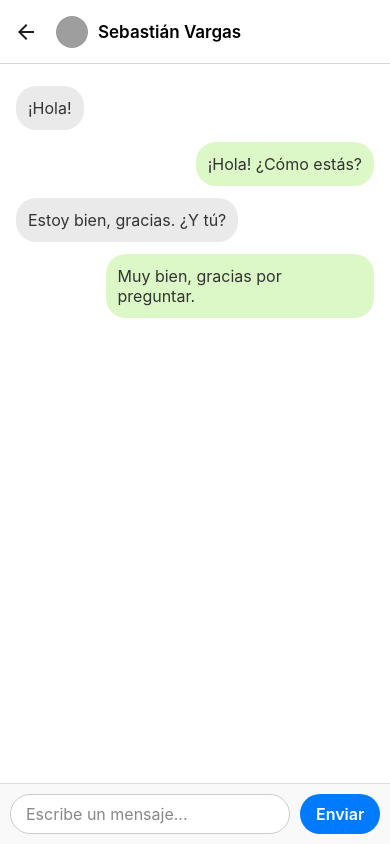
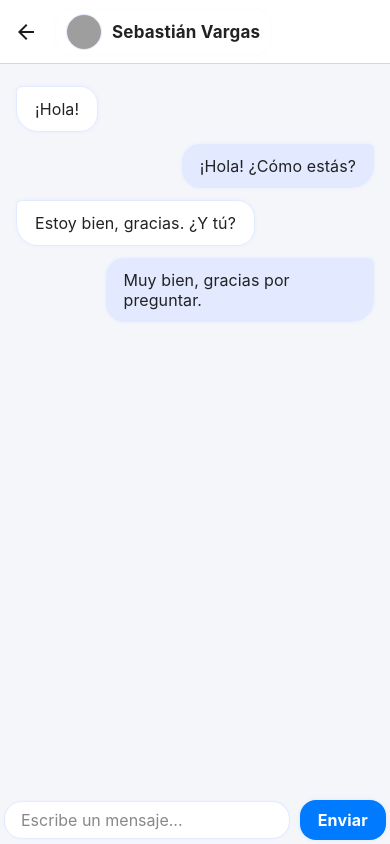
Before and after one commit to social-network-nest/social-app, a React Native app: screen /Chat in a window 390 px wide. Both pictures are taken after a click on the element 195 px from the left and 192 px from the top of the page. Built offline with nearby package versions, Linux system fonts and the light colour scheme; grey boxes are pictures that could not be loaded.

Commit message:
update screen

```diff
--- a/src/screens/ChatsScreen.tsx
+++ b/src/screens/ChatsScreen.tsx
@@ -321,34 +321,71 @@ const ChatScreen = ({ navigation }: { navigation: any }) => {
 
 export default ChatScreen;
 
+// ...código y componentes previos...
+
 const styles = StyleSheet.create({
   container: {
     flex: 1,
-    backgroundColor: '#fff',
-    paddingHorizontal: 12,
-    paddingTop: 20,
+    backgroundColor: '#f4f6fa', // Fondo suave como HomeScreen
+    paddingHorizontal: 10,
+    paddingTop: 18,
+  },
+  searchBarContainer: {
+    flexDirection: 'row',
+    alignItems: 'center',
+    marginBottom: 14,
+    backgroundColor: 'transparent', // Quita el fondo entre input y botón
+    borderRadius: 16,
+    paddingHorizontal: 0, // Sin padding horizontal extra
+    marginTop: 4,
   },
   searchInput: {
     flex: 1,
-    height: 44,
+    height: 40, // Más compacto y moderno
     backgroundColor: '#fff',
-    borderColor: '#ccc',
-    borderWidth: 1,
-    borderRadius: 12,
+    borderColor: '#e3eaff',
+    borderWidth: 1.5,
+    borderRadius: 14,
     paddingHorizontal: 14,
     fontSize: 16,
+    color: '#222',
+    marginRight: 8, // Espacio entre input y botón
+    shadowColor: '#007AFF',
+    shadowOpacity: 0.06,
+    shadowRadius: 6,
+    elevation: 2,
+  },
+  iconButton: {
+    width: 40,
+    height: 40,
+    marginLeft: 8,
+    backgroundColor: '#e3eaff',
+    borderRadius: 10,
+    justifyContent: 'center',
+    alignItems: 'center',
+    borderColor: '#b3c6ff',
+    borderWidth: 1,
   },
   chatCard: {
     flexDirection: 'row',
     alignItems: 'center',
     paddingVertical: 14,
+    paddingHorizontal: 10,
     backgroundColor: '#fff',
+    borderRadius: 16,
+    marginBottom: 10,
+    shadowColor: '#000',
+    shadowOpacity: 0.04,
+    shadowRadius: 4,
+    elevation: 2,
   },
   avatar: {
-    width: 46,
-    height: 46,
-    borderRadius: 23,
+    width: 48,
+    height: 48,
+    borderRadius: 24,
     marginRight: 14,
+    borderWidth: 1.5,
+    borderColor: '#e3eaff',
   },
   chatInfo: {
     flex: 1,
@@ -357,6 +394,7 @@ const styles = StyleSheet.create({
   chatHeader: {
     flexDirection: 'row',
     justifyContent: 'space-between',
+    alignItems: 'center',
   },
   rightHeader: {
     flexDirection: 'row',
@@ -365,28 +403,30 @@ const styles = StyleSheet.create({
   username: {
     fontWeight: 'bold',
     fontSize: 16,
+    color: '#222',
     maxWidth: '60%',
   },
   timestamp: {
     fontSize: 12,
-    color: '#888',
+    color: '#8a8a8a',
+    marginLeft: 8,
   },
   lastMessage: {
     fontSize: 14,
     color: '#555',
     marginTop: 4,
+    opacity: 0.85,
   },
   separator: {
-    height: 1,
-    backgroundColor: '#eee',
+    height: 0,
   },
   unreadBadge: {
-    backgroundColor: '#FF3B30',
+    backgroundColor: '#007AFF',
     borderRadius: 12,
-    minWidth: 20,
-    paddingHorizontal: 6,
+    minWidth: 22,
+    paddingHorizontal: 7,
     paddingVertical: 2,
-    marginRight: 8,
+    marginRight: 4,
     justifyContent: 'center',
     alignItems: 'center',
   },
@@ -406,6 +446,8 @@ const styles = StyleSheet.create({
     justifyContent: 'center',
     alignItems: 'center',
     height: '100%',
+    borderTopRightRadius: 16,
+    borderBottomRightRadius: 16,
   },
   deleteButton: {
     backgroundColor: '#FF3B30',
@@ -414,77 +456,92 @@ const styles = StyleSheet.create({
     color: '#fff',
     fontWeight: 'bold',
   },
-  searchBarContainer: {
-    flexDirection: 'row',
-    alignItems: 'center',
-    marginBottom: 16,
-  },
-  iconButton: {
-    width: 44,
-    height: 44,
-    marginLeft: 8,
-    backgroundColor: '#fff',
-    borderWidth: 2,
-    borderColor: '#007AFF',
-    borderRadius: 12,
-    justifyContent: 'center',
-    alignItems: 'center',
-  },
+  // Modal estilos
   fullModalContainer: {
     flex: 1,
-    backgroundColor: '#f8f9fa',
+    backgroundColor: '#f4f6fa',
+    paddingHorizontal: 0,
   },
   modalHeader: {
     flexDirection: 'row',
     justifyContent: 'space-between',
     alignItems: 'center',
-    paddingHorizontal: 20,
-    paddingTop: 20,
+    paddingHorizontal: 18,
+    paddingTop: 18,
     paddingBottom: 10,
-    backgroundColor: '#ffffff',
+    backgroundColor: '#fff',
+    borderTopLeftRadius: 18,
+    borderTopRightRadius: 18,
+    shadowColor: '#000',
+    shadowOpacity: 0.04,
+    shadowRadius: 4,
+    elevation: 2,
   },
   modalTitle: {
     fontSize: 22,
     fontWeight: 'bold',
-    color: '#000',
+    color: '#222',
   },
   modalCloseText: {
     fontSize: 16,
     color: '#007AFF',
+    fontWeight: 'bold',
+    padding: 6,
+    borderRadius: 8,
+    backgroundColor: '#e3eaff',
   },
   modalSearchContainer: {
-    paddingHorizontal: 20,
+    paddingHorizontal: 18,
     paddingBottom: 10,
     backgroundColor: '#fff',
+    borderBottomLeftRadius: 18,
+    borderBottomRightRadius: 18,
+    borderBottomWidth: 1,
+    borderBottomColor: '#e3eaff',
   },
   modalSearchInput: {
-    height: 44,
+    height: 42,
     borderRadius: 12,
-    borderColor: '#ccc',
-    borderWidth: 1,
+    borderColor: '#e3eaff',
+    borderWidth: 1.5,
     paddingHorizontal: 14,
     fontSize: 16,
-    backgroundColor: '#fff',
+    backgroundColor: '#f4f6fa',
+    color: '#222',
+    marginTop: 4,
   },
   contactList: {
-    paddingHorizontal: 20,
+    paddingHorizontal: 12,
+    paddingTop: 16,
+    paddingBottom: 16,
   },
   contactItem: {
     flexDirection: 'row',
+    alignItems: 'center',
+    backgroundColor: '#fff',
+    borderRadius: 14,
+    marginBottom: 12,
     paddingVertical: 12,
-    borderBottomColor: '#ddd',
-    borderBottomWidth: 1,
-    alignItems: 'center',
+    paddingHorizontal: 10,
+    shadowColor: '#007AFF',
+    shadowOpacity: 0.04,
+    shadowRadius: 4,
+    elevation: 1,
+    borderWidth: 1,
+    borderColor: '#e3eaff',
   },
   contactAvatar: {
     width: 44,
     height: 44,
     borderRadius: 22,
     marginRight: 14,
+    borderWidth: 1.2,
+    borderColor: '#e3eaff',
   },
   contactName: {
     fontSize: 16,
     fontWeight: '500',
+    color: '#222',
   },
   contactStatus: {
     fontSize: 13,
--- a/src/screens/MessageScreen.tsx
+++ b/src/screens/MessageScreen.tsx
@@ -107,7 +107,7 @@ const MessageScreen: React.FC<{ navigation: any; route: any }> = ({ navigation,
   );
 
   return (
-    <SafeAreaView style={{ flex: 1, backgroundColor: '#fff' }}>
+    <SafeAreaView style={{ flex: 1, backgroundColor: '#f4f6fa' }}>
       <KeyboardAvoidingView
         style={styles.container}
         behavior={Platform.OS === 'ios' ? 'padding' : 'height'}
@@ -141,6 +141,7 @@ export default MessageScreen;
 const styles = StyleSheet.create({
   container: {
     flex: 1,
+    backgroundColor: '#f4f6fa',
   },
   inner: {
     flex: 1,
@@ -151,68 +152,110 @@ const styles = StyleSheet.create({
     paddingBottom: 10,
   },
   messageBubble: {
-    padding: 12,
+    paddingVertical: 12,
+    paddingHorizontal: 18,
     marginVertical: 6,
-    borderRadius: 20,
+    borderRadius: 18,
     maxWidth: '75%',
+    shadowColor: '#007AFF',
+    shadowOpacity: 0.06,
+    shadowRadius: 4,
+    elevation: 1,
   },
   myMessage: {
-    backgroundColor: '#DCF8C6',
+    backgroundColor: '#e3eaff',
     alignSelf: 'flex-end',
+    borderTopRightRadius: 6,
+    borderBottomRightRadius: 22,
+    borderTopLeftRadius: 18,
+    borderBottomLeftRadius: 18,
   },
   otherMessage: {
-    backgroundColor: '#EAEAEA',
+    backgroundColor: '#fff',
     alignSelf: 'flex-start',
+    borderTopLeftRadius: 6,
+    borderBottomLeftRadius: 22,
+    borderTopRightRadius: 18,
+    borderBottomRightRadius: 18,
+    borderWidth: 1,
+    borderColor: '#e3eaff',
   },
   messageText: {
     fontSize: 16,
-    color: '#333',
+    color: '#222',
+    fontWeight: '400',
+    letterSpacing: 0.1,
   },
   inputContainer: {
     flexDirection: 'row',
-    padding: 10,
-    borderTopWidth: 1,
-    borderColor: '#ddd',
-    backgroundColor: '#f9f9f9',
-    paddingBottom: Platform.OS === 'ios' ? 25 : 10,
+    alignItems: 'center',
+    padding: 4,
+    borderTopWidth: 0,
+    backgroundColor: '#f4f6fa',
+    paddingBottom: Platform.OS === 'ios' ? 8 : 4,
+    shadowColor: '#007AFF',
+    shadowOpacity: 0.02,
+    shadowRadius: 2,
+    elevation: 1,
   },
   input: {
     flex: 1,
     backgroundColor: '#fff',
-    borderRadius: 20,
-    borderColor: '#ccc',
-    borderWidth: 1,
-    paddingHorizontal: 15,
+    borderRadius: 18,
+    borderColor: '#e3eaff',
+    borderWidth: 1.5,
+    paddingHorizontal: 16,
     paddingVertical: Platform.OS === 'ios' ? 12 : 8,
     fontSize: 16,
-    color: '#333',
+    color: '#222',
     marginRight: 10,
+    shadowColor: '#007AFF',
+    shadowOpacity: 0.04,
+    shadowRadius: 3,
+    elevation: 1,
   },
   sendButton: {
     backgroundColor: '#007AFF',
-    paddingHorizontal: 16,
+    paddingHorizontal: 18,
     paddingVertical: 10,
-    borderRadius: 20,
+    borderRadius: 16,
     justifyContent: 'center',
     alignItems: 'center',
+    shadowColor: '#007AFF',
+    shadowOpacity: 0.10,
+    shadowRadius: 4,
+    elevation: 2,
   },
   sendButtonText: {
     color: '#fff',
-    fontWeight: '600',
+    fontWeight: 'bold',
     fontSize: 16,
+    letterSpacing: 0.2,
   },
   headerTitleContainer: {
     flexDirection: 'row',
     alignItems: 'center',
+    backgroundColor: '#fff',
+    paddingVertical: 4,
+    paddingHorizontal: 10,
+    borderRadius: 16,
+    shadowColor: '#007AFF',
+    shadowOpacity: 0.04,
+    shadowRadius: 4,
+    elevation: 2,
   },
   headerAvatar: {
-    width: 32,
-    height: 32,
-    borderRadius: 16,
+    width: 36,
+    height: 36,
+    borderRadius: 18,
     marginRight: 10,
+    borderWidth: 1.5,
+    borderColor: '#e3eaff',
   },
   headerUsername: {
     fontSize: 17,
-    fontWeight: '600',
+    fontWeight: 'bold',
+    color: '#222',
+    letterSpacing: 0.2,
   },
 });
```
